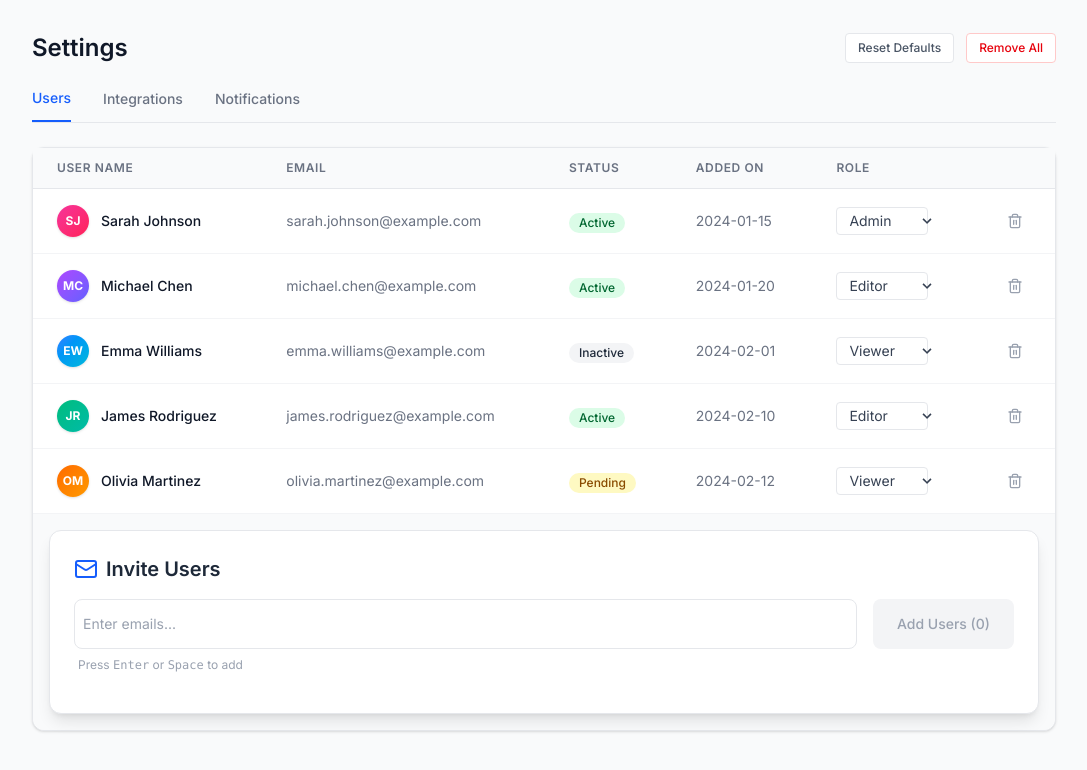
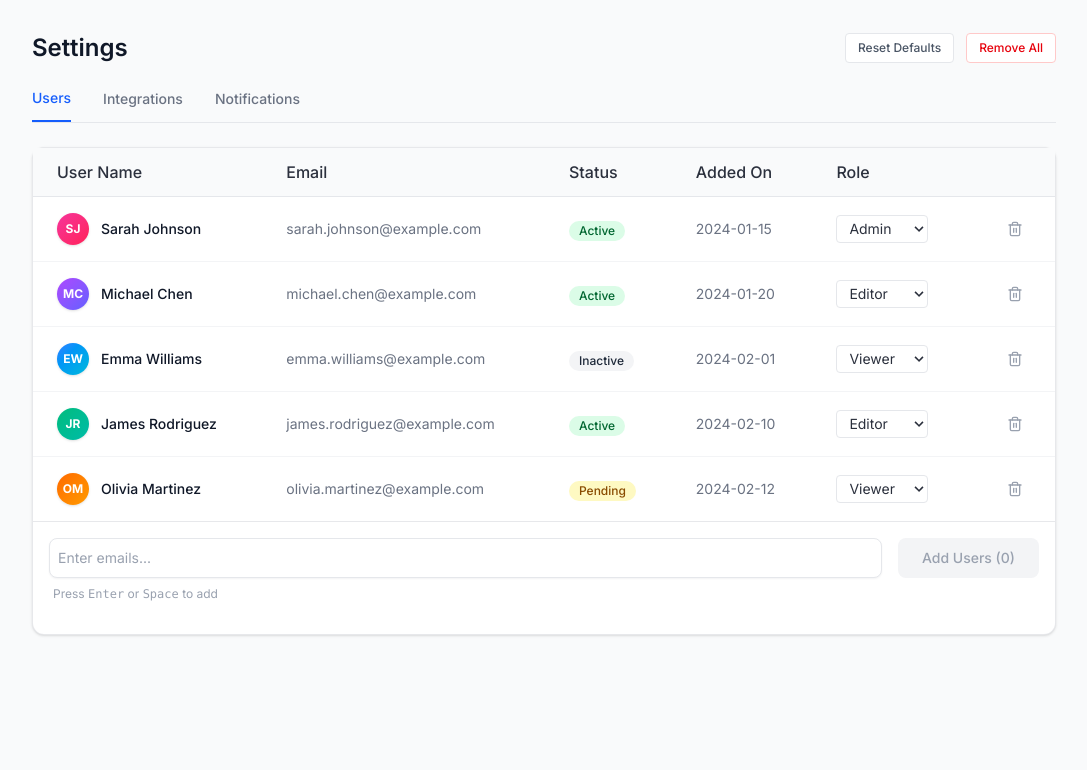
Before and after one commit to ozhayun/Email-Input, a Next.js app: page / in a window 1280 px wide. Shown: the top 770 px of the page, without its empty margins (96-1183 px from the left). Built offline with nearby package versions, Linux system fonts and the light colour scheme.

Commit message:
update ui

```diff
--- a/src/components/InviteUsersInput.tsx
+++ b/src/components/InviteUsersInput.tsx
@@ -150,22 +150,17 @@ export const InviteUsersInput: React.FC<InviteUsersInputProps> = ({
 
   return (
     <div className="w-full">
-      <div className="bg-white rounded-xl shadow-lg border border-gray-200 p-6">
-        <div className="flex items-center gap-2 mb-4">
-          <Mail className="text-blue-600" size={24} />
-          <h2 className="text-xl font-semibold text-gray-800">Invite Users</h2>
-        </div>
-
       <div className="mb-4">
         <div className="flex items-start gap-4 w-full">
           <div
             className={`
-                flex-1 flex flex-wrap items-center gap-2 p-2 min-h-[50px]
+              flex-1 flex flex-wrap items-center gap-2 p-2 min-h-[40px]
               border rounded-lg bg-white
               focus-within:border-blue-500 focus-within:ring-1 focus-within:ring-blue-500
               transition-all duration-200 cursor-text
               ${duplicateAttempt ? 'border-orange-400 bg-orange-50' : 'border-gray-200'}
             `}
+            style={{ boxShadow: '0px 1px 2px 0px #1018280D' }}
             onClick={() => inputRef.current?.focus()}
           >
             {visibleEmails.map((emailData, index) => (
@@ -221,10 +216,10 @@ export const InviteUsersInput: React.FC<InviteUsersInputProps> = ({
             onClick={handleSubmit}
             disabled={validEmailCount === 0}
             className={`
-                px-6 py-3 rounded-lg font-medium text-sm whitespace-nowrap
-                transition-colors duration-200 h-[50px]
+              px-6 py-1 rounded-lg font-medium text-sm whitespace-nowrap
+              transition-colors duration-200 h-[40px]
               ${validEmailCount > 0
-                  ? 'bg-blue-600 text-white hover:bg-blue-700 shadow-sm'
+                ? 'bg-[#1852E7] text-white hover:bg-blue-700 shadow-sm border border-[#336CFF]'
                 : 'bg-gray-100 text-gray-400 cursor-not-allowed'
               }
             `}
@@ -236,7 +231,6 @@ export const InviteUsersInput: React.FC<InviteUsersInputProps> = ({
         <p className="mt-2 text-xs text-gray-400 ml-1">
           Press <kbd className="font-sans">Enter</kbd> or <kbd className="font-sans">Space</kbd> to add
         </p>
-        </div>
       </div>
     </div>
   );
@@ -257,7 +251,7 @@ const EmailChip: React.FC<EmailChipProps> = ({ emailData, onRemove }) => {
         inline-flex items-center gap-1 pl-2 pr-1 py-0.5 rounded-md text-sm
         transition-colors duration-200
         ${isValid
-          ? 'bg-gray-100 text-gray-700'
+          ? 'bg-[#ECF1FC] text-gray-700'
           : 'bg-red-50 text-red-700 border border-red-200'
         }
       `}
--- a/src/components/UserManagement.tsx
+++ b/src/components/UserManagement.tsx
@@ -24,7 +24,7 @@ const INITIAL_USERS: SubmittedUser[] = (initialUsersData as any[]).map((user, in
   status: user.status as any,
   addedOn: user.addedOn,
   role: user.role as any,
-  initials: user.avatar, // JSON has 'avatar' with initials
+  initials: user.avatar,
   gradient: GRADIENTS[index % GRADIENTS.length]
 }));
 
@@ -114,10 +114,10 @@ export function UserManagement() {
         onRemoveAll={handleRemoveAll}
       />
 
-      <div className="bg-white rounded-xl shadow-sm border border-gray-200 overflow-visible">
+      <div className="bg-white rounded-xl shadow-sm border border-[#D6D8DD94] overflow-visible">
         <UserTable users={submittedUsers} onRemove={handleRemoveUser} />
 
-        <div className="p-4 border-t border-gray-100 bg-gray-50 border-b-0 rounded-b-xl">
+        <div className="p-4 border-t border-[#D6D8DD94] border-b-0 rounded-b-xl">
            <InviteUsersInput
               initialEmails={[]}
               onSubmit={handleSubmit}
--- a/src/components/UserTable.tsx
+++ b/src/components/UserTable.tsx
@@ -14,11 +14,11 @@ export function UserTable({ users, onRemove }: UserTableProps) {
       <table className="w-full">
         <thead className="bg-gray-50 border-b border-gray-200">
           <tr>
-            <th className="px-6 py-3 text-left text-xs font-semibold text-gray-500 uppercase tracking-wider">User Name</th>
-            <th className="px-6 py-3 text-left text-xs font-semibold text-gray-500 uppercase tracking-wider">Email</th>
-            <th className="px-6 py-3 text-left text-xs font-semibold text-gray-500 uppercase tracking-wider">Status</th>
-            <th className="px-6 py-3 text-left text-xs font-semibold text-gray-500 uppercase tracking-wider">Added On</th>
-            <th className="px-6 py-3 text-left text-xs font-semibold text-gray-500 uppercase tracking-wider">Role</th>
+            <th className="px-6 py-3 text-start text-base font-medium text-[#2B303D]">User Name</th>
+            <th className="px-6 py-3 text-start text-base font-medium text-[#2B303D]">Email</th>
+            <th className="px-6 py-3 text-start text-base font-medium text-[#2B303D]">Status</th>
+            <th className="px-6 py-3 text-start text-base font-medium text-[#2B303D]">Added On</th>
+            <th className="px-6 py-3 text-start text-base font-medium text-[#2B303D]">Role</th>
             <th className="px-6 py-3 text-right text-xs font-semibold text-gray-500 uppercase tracking-wider"></th>
           </tr>
         </thead>
@@ -58,7 +58,7 @@ export function UserTable({ users, onRemove }: UserTableProps) {
                 <td className="px-6 py-4 whitespace-nowrap">
                   <div className="relative">
                     <select
-                      className="appearance-none bg-white border border-gray-200 text-gray-700 py-1 pl-3 pr-8 rounded leading-tight focus:outline-none focus:bg-white focus:border-gray-500 text-sm"
+                      className="appearance-none bg-white border border-gray-200 text-[#2B303D] py-1 pl-3 pr-8 rounded leading-tight focus:outline-none focus:bg-white focus:border-gray-500 text-sm"
                       defaultValue={user.role}
                     >
                       <option>Admin</option>
@@ -66,7 +66,7 @@ export function UserTable({ users, onRemove }: UserTableProps) {
                       <option>Editor</option>
                       <option>Viewer</option>
                     </select>
-                    <div className="pointer-events-none absolute inset-y-0 right-0 flex items-center px-2 text-gray-700">
+                    <div className="pointer-events-none absolute inset-y-0 right-2 flex items-center px-2 text-[#2B303D]">
                       <svg className="fill-current h-4 w-4" xmlns="http://www.w3.org/2000/svg" viewBox="0 0 20 20"><path d="M9.293 12.95l.707.707L15.657 8l-1.414-1.414L10 10.828 5.757 6.586 4.343 8z"/></svg>
                     </div>
                   </div>
```
Lines whose indentation alone changed are shown as unchanged.
